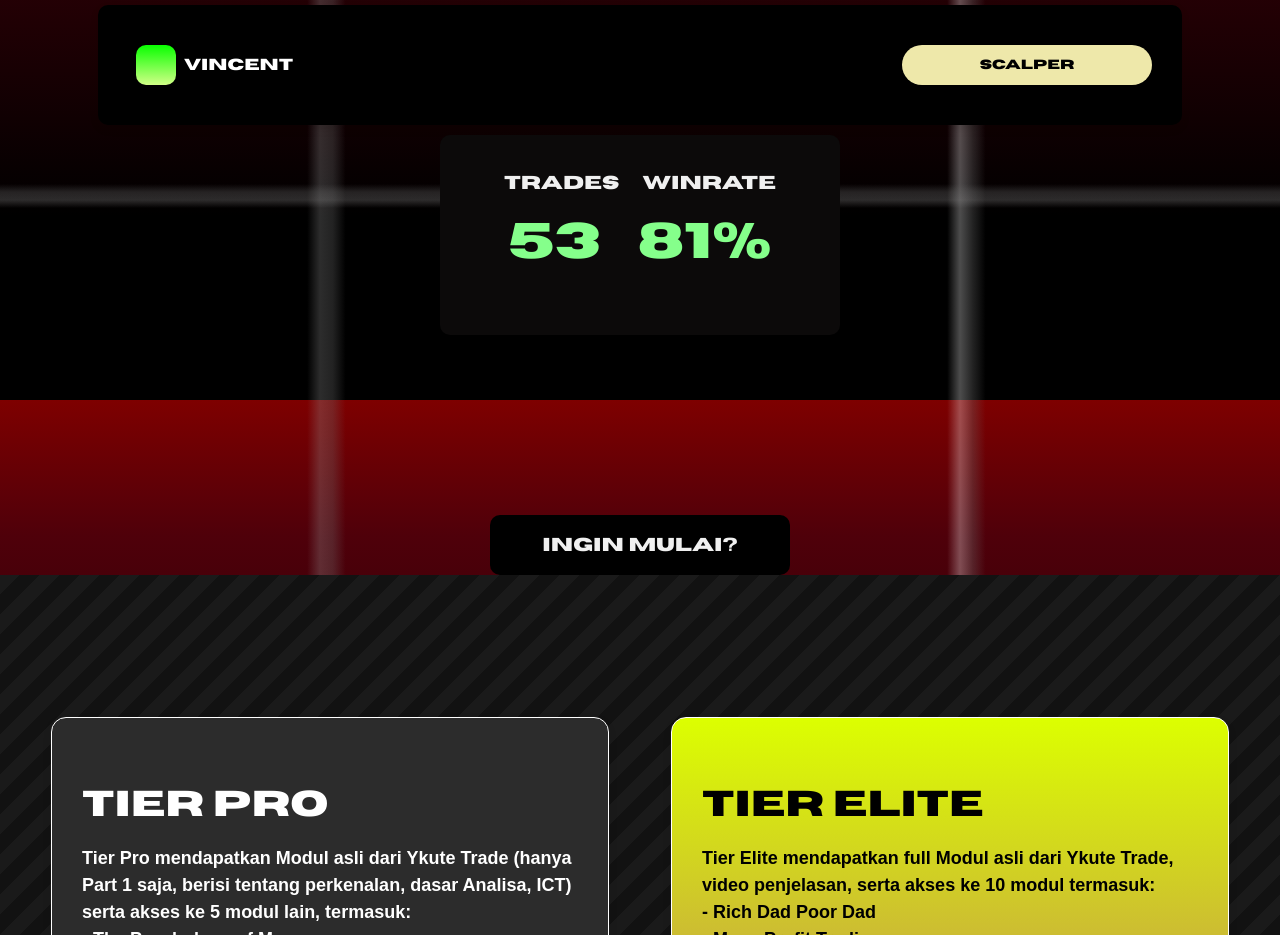
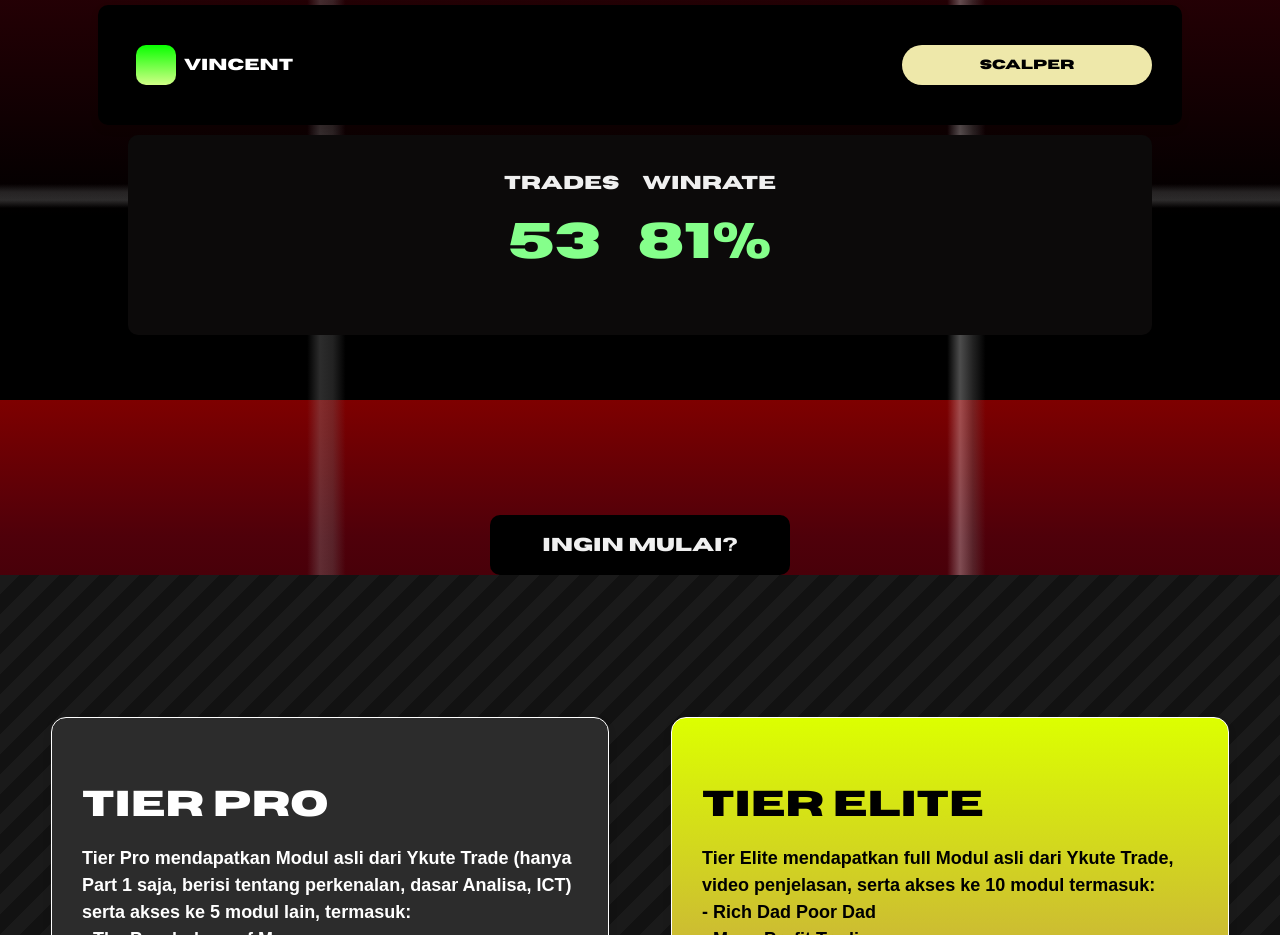
Before and after one commit to YakutCoding/YkuteTrades, a plain HTML site: page index.html in a window 1280 px wide. Shown: the part 1200-2135 px from the top of the page. Drawn offline with Linux system fonts and the light colour scheme.

Commit message:
Update index.html

```diff
--- a/index.html
+++ b/index.html
@@ -250,7 +250,7 @@
         <button style="background-color: palegoldenrod;">Scalper</button>
 
 
-    </div>    <div class="fade-in-scroll"  style="margin-top: -10px; background-color: #0c0a0a; width: 400px; height: 200px;  border-radius: 10px;" ><br><h3 style="text-align: center; color:#f0f0f0; font-family: Horizon;">TRADES &nbsp;&nbsp;&nbsp;&nbsp;WINRATE</h3>
+    </div>    <div class="fade-in-scroll"  style="margin-top: -10px; background-color: #0c0a0a; width: 80%; height: 200px;  border-radius: 10px;" ><br><h3 style="text-align: center; color:#f0f0f0; font-family: Horizon;">TRADES &nbsp;&nbsp;&nbsp;&nbsp;WINRATE</h3>
       <p style="text-align: center; color:#85ff8b; font-family: Horizon;font-size: 50px;margin-top: 20px;">53 &nbsp;&nbsp;81%</p></div>  </center>
     <br><br> <br><br>  <br><br> <br><br><br><br>
 
```
